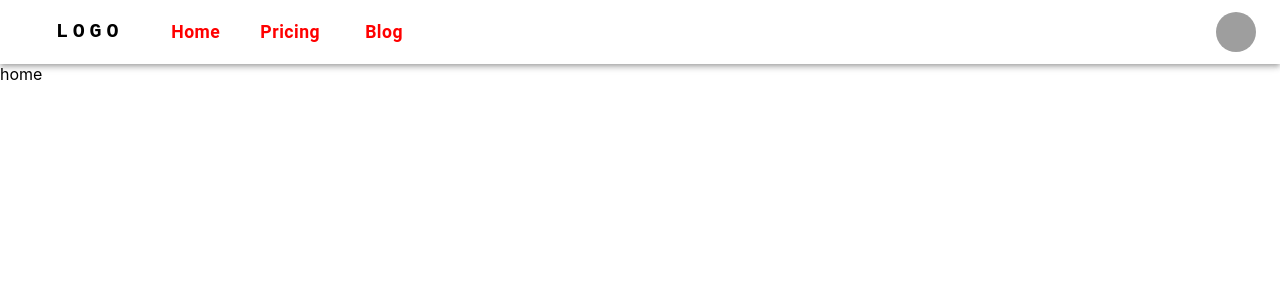
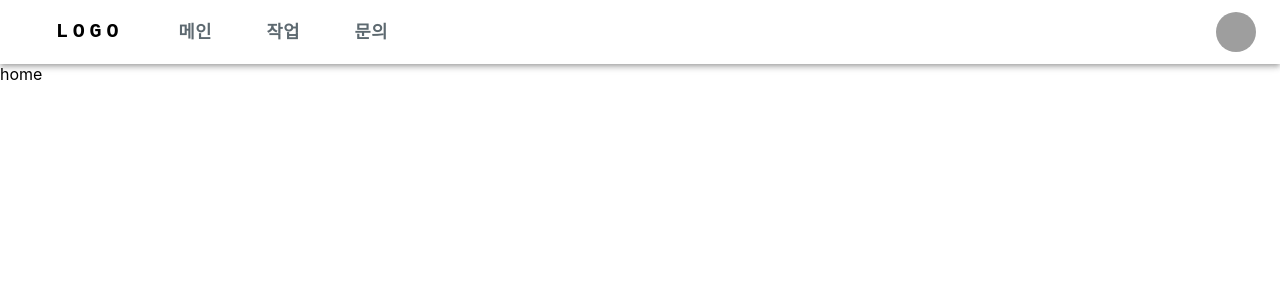
Before and after one commit to Jun0zo/DI-WORKS, a React (Create React App) app in the folder frontend/: page / in a window 1280 px wide. Shown: the top 300 px of the page. Built offline with nearby package versions, Linux system fonts and the light colour scheme; grey boxes are pictures that could not be loaded.

Commit message:
design: App bar (최상단) 디자인 변경

```diff
--- a/frontend/src/App.js
+++ b/frontend/src/App.js
@@ -5,7 +5,7 @@ import "./App.css";
 import Home from "src/pages/Home";
 import About from "src/pages/About";
 import Contact from "src/pages/Contact";
-import Overview from "src/pages/detail/Overview";
+import Overview from "src/pages/work/Overview";
 
 function App() {
   return (
@@ -14,7 +14,7 @@ function App() {
         <Route path="/" element={<Home />} />
         <Route path="/about" element={<About />} />
         <Route path="/contact" element={<Contact />} />
-        <Route path="/detail/:projectIdx/overview" element={<Overview />} />
+        <Route path="/work/:projectIdx/overview" element={<Overview />} />
       </Routes>
     </BrowserRouter>
   );
--- a/frontend/src/components/Navbar.jsx
+++ b/frontend/src/components/Navbar.jsx
@@ -16,9 +16,9 @@ import AdbIcon from "@mui/icons-material/Adb";
 import { Link, useLocation } from "react-router-dom";
 
 const pages = [
-  { label: "Home", path: "/" },
-  { label: "Pricing", path: "/pricing" },
-  { label: "Blog", path: "/blog" },
+  { label: "메인", path: "/" },
+  { label: "작업", path: "/work" },
+  { label: "문의", path: "/help" },
 ];
 const settings = ["Profile", "Account", "Dashboard", "Logout"];
 
@@ -139,13 +139,13 @@ function Navbar() {
                 color={location.pathname === page.path ? "primary" : "inherit"}
                 sx={{
                   ml: 3,
-                  color: "red",
+                  color: "#5d6970",
                   textTransform: "none",
                   fontWeight: 600,
                   fontSize: "1.1rem",
                   "&:hover": {
                     backgroundColor: "transparent",
-                    color: "blue",
+                    color: "#1976d2",
                   },
                 }}
               >
--- a/frontend/src/pages/detail/Overview.jsx
+++ b/frontend/src/pages/work/Overview.jsx
@@ -4,9 +4,9 @@ import { Box } from "@mui/material";
 
 import Layout from "src/components/layout/Layout";
 
-import ProjectTitle from "src/components/detail/ProjectTitle";
-import VerticalTabs from "src/components/detail/overview/VerticalTabs";
-import Navbar from "src/components/detail/Navbar";
+import ProjectTitle from "src/components/work/ProjectTitle";
+import VerticalTabs from "src/components/work/overview/VerticalTabs";
+import Navbar from "src/components/work/Navbar";
 
 import { useTheme } from "@mui/material/styles";
 
```
Also changed, not shown: frontend/src/components/work/Navbar.jsx (renamed from frontend/src/components/detail/Navbar.jsx), frontend/src/components/work/ProjectTitle.jsx (renamed from frontend/src/components/detail/ProjectTitle.jsx), frontend/src/components/work/overview/Body.jsx (renamed from frontend/src/components/detail/overview/Body.jsx), frontend/src/components/work/overview/VerticalTabs.jsx (renamed from frontend/src/components/detail/overview/VerticalTabs.jsx).
